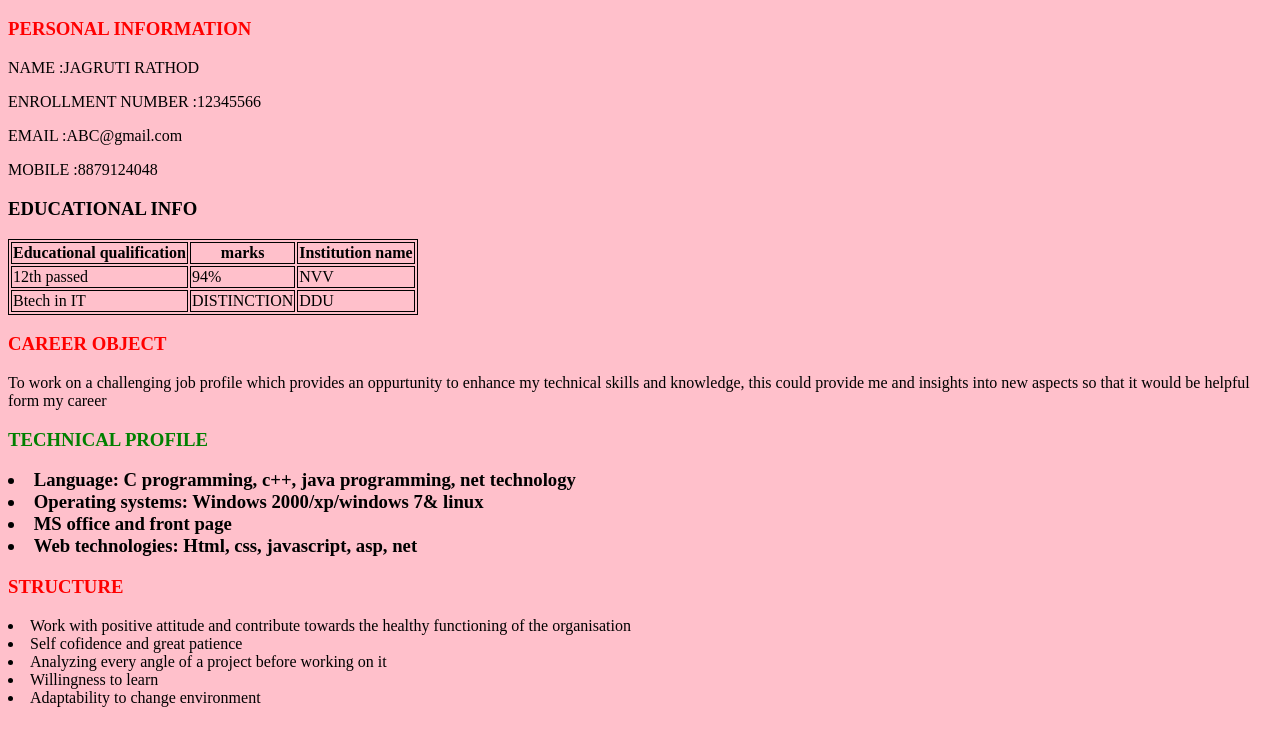
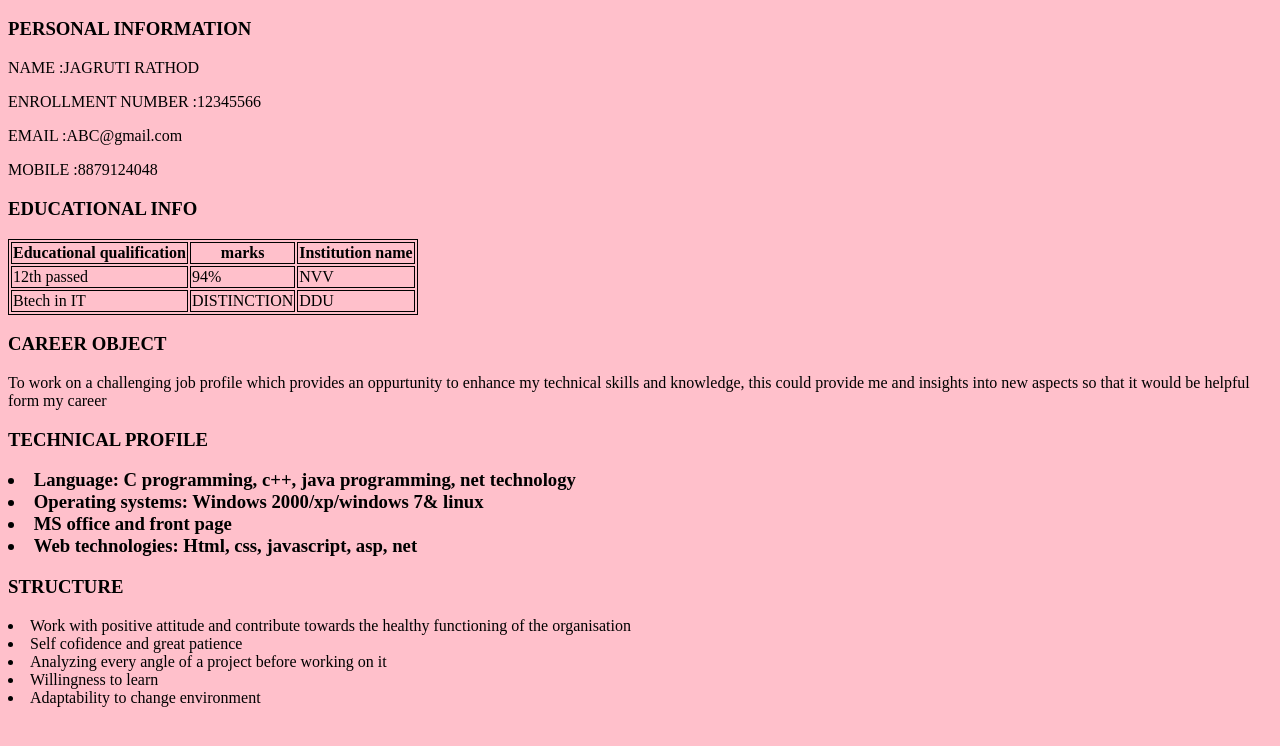
Before and after one commit to jinalbhagat93/mywebsite, a plain HTML site: page index.html in a window 1280 px wide. Shown: the part 48-794 px from the top of the page. Drawn offline with Linux system fonts and the light colour scheme.

Commit message:
Update index.html

```diff
--- a/index.html
+++ b/index.html
@@ -6,13 +6,13 @@
    </head>
  <body bgcolor="pink">
  <h1 style="color:brown">  RESUME </h1>
- <h3 style="color:red"> PERSONAL INFORMATION </h3>
+ <h3 style="color:olive green"> PERSONAL INFORMATION </h3>
  <p> NAME              :JAGRUTI RATHOD </p>
  <p> ENROLLMENT NUMBER :12345566 </p>
  <p> EMAIL             :ABC@gmail.com </p>
  <p> MOBILE            :8879124048 </p>
 
- <h3 style="color:dark green;"> EDUCATIONAL INFO </h3>
+ <h3 style="color:olive green ;"> EDUCATIONAL INFO </h3>
  <table>
  <tr>
  <th> Educational qualification </th>
@@ -33,16 +33,16 @@
  </td>
  </table>
 
- <h3 style="color:red;"> CAREER OBJECT </h3>
+ <h3 style="color:olive green;"> CAREER OBJECT </h3>
  <p>  To work on a challenging job profile which provides an oppurtunity to enhance my technical skills and knowledge, this could provide me and insights into new aspects so that it would be helpful form my career</p>
 
-  <h3 style="color:green;"> TECHNICAL PROFILE <h3>
+  <h3 style="color:olive green;"> TECHNICAL PROFILE <h3>
     <li> Language: C programming, c++, java programming, net technology </li>
     <li>Operating systems: Windows 2000/xp/windows 7& linux </li>
     <li> MS office and front page </li>
     <li> Web technologies: Html, css, javascript, asp, net </li>
 
-  <h3 style="color:red;">STRUCTURE</h3>
+  <h3 style="color:olive green;">STRUCTURE</h3>
   <li> Work with positive attitude and contribute towards the healthy functioning of the organisation</li>
        <li> Self cofidence and great patience </li>
        <li> Analyzing every angle of a project before working on it</li>
```
